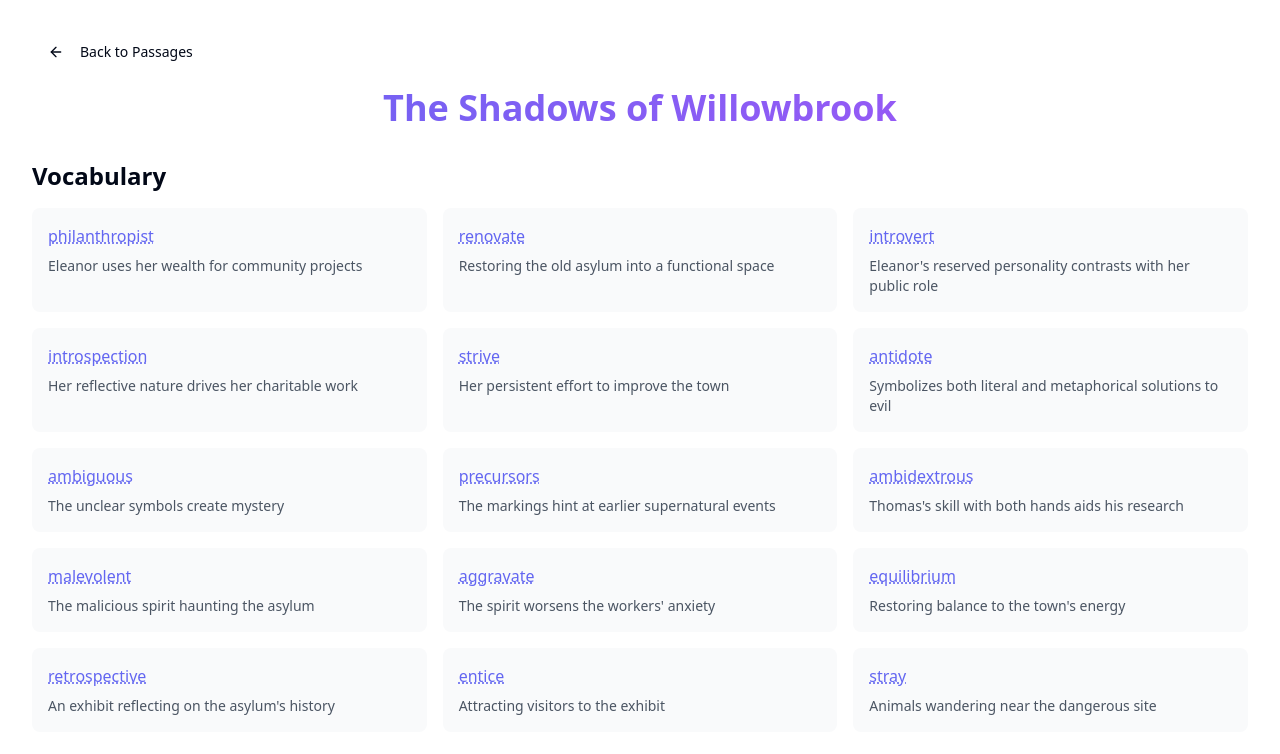
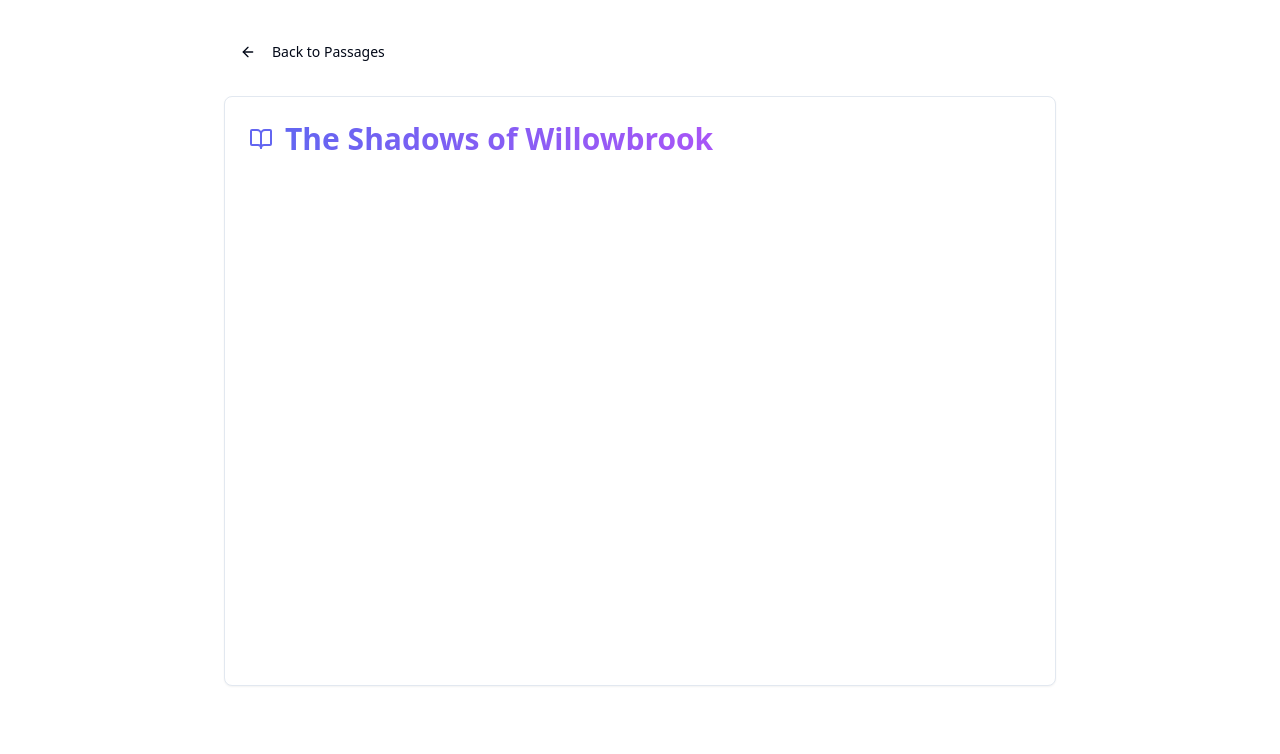
Before and after one commit to shoumick-sudo/Shoumick-s-Vocabulary-Builder, a React (Vite) app: page /passage/willowbrook in a window 1280 px wide. Shown: the top 754 px of the page. Built offline with nearby package versions, Linux system fonts and the light colour scheme.

Commit message:
Add passage to Willowbrook page
Insert the passage text for "The Shadows of Willowbrook" into the corresponding page, detailing Eleanor Gray's efforts and the haunting events surrounding the asylum.
[skip gpt_engineer]

```diff
--- a/package.json
+++ b/package.json
@@ -63,7 +63,7 @@
   },
   "devDependencies": {
     "@eslint/js": "^9.9.0",
-    "@tailwindcss/typography": "^0.5.15",
+    "@tailwindcss/typography": "^0.5.16",
     "@types/node": "^22.5.5",
     "@types/react": "^18.3.3",
     "@types/react-dom": "^18.3.0",
--- a/src/pages/PassagePage.tsx
+++ b/src/pages/PassagePage.tsx
@@ -1,8 +1,10 @@
 import { passages } from "@/data/passages";
 import { VocabularyWord } from "@/components/VocabularyWord";
 import { useParams, Link } from "react-router-dom";
-import { ArrowLeft } from "lucide-react";
+import { ArrowLeft, BookOpen } from "lucide-react";
 import { Button } from "@/components/ui/button";
+import { Card, CardContent } from "@/components/ui/card";
+import { ScrollArea } from "@/components/ui/scroll-area";
 
 export default function PassagePage() {
   const { id } = useParams();
@@ -36,38 +38,35 @@ export default function PassagePage() {
           return part;
         });
 
-      return <p key={i} className="mb-4">{content}</p>;
+      return <p key={i} className="mb-6 leading-7 text-foreground/90">{content}</p>;
     });
   };
 
   return (
-    <div className="container py-8 animate-fade-in">
+    <div className="container max-w-4xl py-8 animate-fade-in">
       <Link to="/">
-        <Button variant="ghost" className="mb-4">
-          <ArrowLeft className="mr-2 h-4 w-4" />
+        <Button variant="ghost" className="mb-6 group">
+          <ArrowLeft className="mr-2 h-4 w-4 transition-transform group-hover:-translate-x-1" />
           Back to Passages
         </Button>
       </Link>
 
-      <h1 className="mb-8 text-4xl font-bold text-center bg-gradient-to-r from-primary to-secondary bg-clip-text text-transparent">
-        {passage.title}
-      </h1>
+      <Card className="mb-8">
+        <CardContent className="pt-6">
+          <div className="flex items-center gap-3 mb-6">
+            <BookOpen className="h-6 w-6 text-primary" />
+            <h1 className="text-3xl font-bold bg-gradient-to-r from-primary to-secondary bg-clip-text text-transparent">
+              {passage.title}
+            </h1>
+          </div>
 
-      <div className="prose prose-lg max-w-none">
-        {highlightVocabulary(passage.content)}
-      </div>
-
-      <div className="mt-8">
-        <h2 className="text-2xl font-bold mb-4">Vocabulary</h2>
-        <div className="grid gap-4 md:grid-cols-2 lg:grid-cols-3">
-          {passage.vocabulary.map((word) => (
-            <div key={word.word} className="p-4 rounded-lg bg-gray-50">
-              <VocabularyWord word={word} />
-              <p className="mt-2 text-sm text-gray-600">{word.definition}</p>
+          <ScrollArea className="h-[calc(100vh-20rem)] pr-6">
+            <div className="prose prose-lg max-w-none dark:prose-invert">
+              {highlightVocabulary(passage.content)}
             </div>
-          ))}
-        </div>
-      </div>
+          </ScrollArea>
+        </CardContent>
+      </Card>
     </div>
   );
 }
--- a/tailwind.config.ts
+++ b/tailwind.config.ts
@@ -82,7 +82,21 @@ export default {
         "fade-in": "fade-in 0.3s ease-out",
         "scale-in": "scale-in 0.2s ease-out",
       },
+      typography: {
+        DEFAULT: {
+          css: {
+            maxWidth: 'none',
+            color: 'hsl(var(--foreground))',
+            a: {
+              color: 'hsl(var(--primary))',
+              '&:hover': {
+                color: 'hsl(var(--primary))',
+              },
+            },
+          },
+        },
+      },
     },
   },
-  plugins: [require("tailwindcss-animate")],
+  plugins: [require("tailwindcss-animate"), require("@tailwindcss/typography")],
 } satisfies Config;
```
Also changed, not shown: 1 other file (tests, documents, lock files or other folders).
